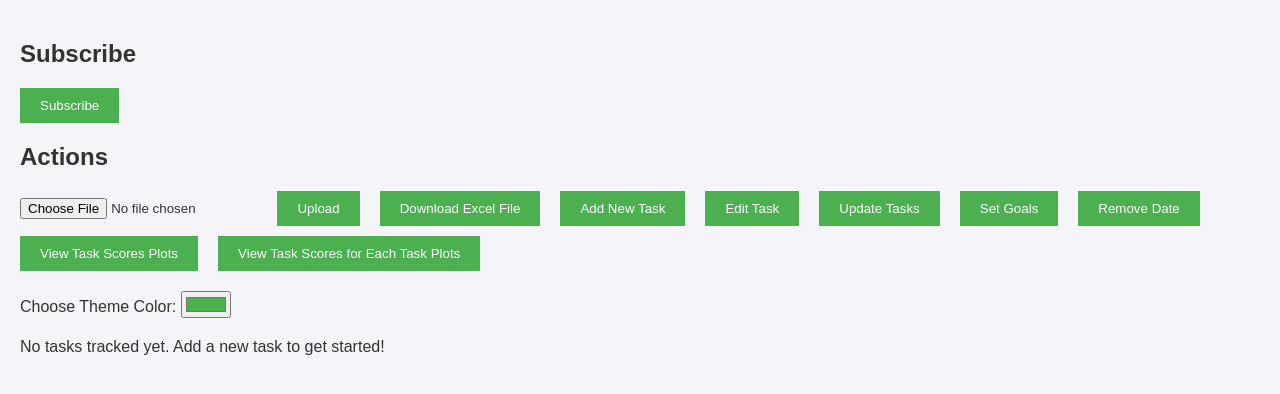
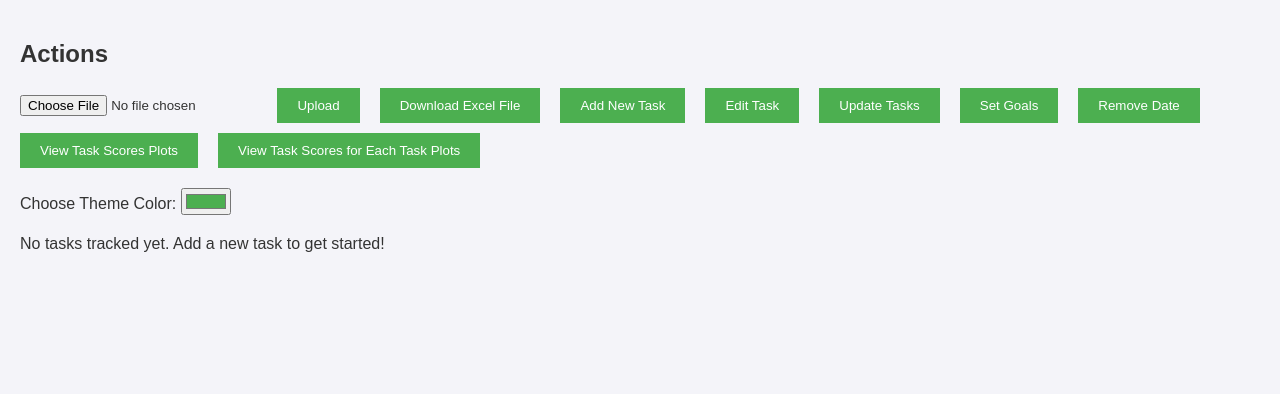
Before and after one commit to jtgannon10/Habit_Tracker, a Flask app: page / in a window 1280 px wide. Shown: the part 100-494 px from the top of the page. Run offline with Flask 3, Linux system fonts and the light colour scheme; parts of the project's set-up code (start-up, migrations or seed data) failed here and were passed over.

Commit message:
Update index.html

```diff
--- a/src/templates/index.html
+++ b/src/templates/index.html
@@ -79,12 +79,6 @@
     </header>
     <main>
         <section class="actions">
-            <h2>Subscribe</h2>
-            <div class="action-buttons">
-                <form action="{{ url_for('subscribe') }}" method="GET">
-                    <button type="submit">Subscribe</button>
-                </form>
-            </div>
             <h2>Actions</h2>
             <div class="action-buttons">
                 <form action="/upload_excel" method="POST" enctype="multipart/form-data">
```
